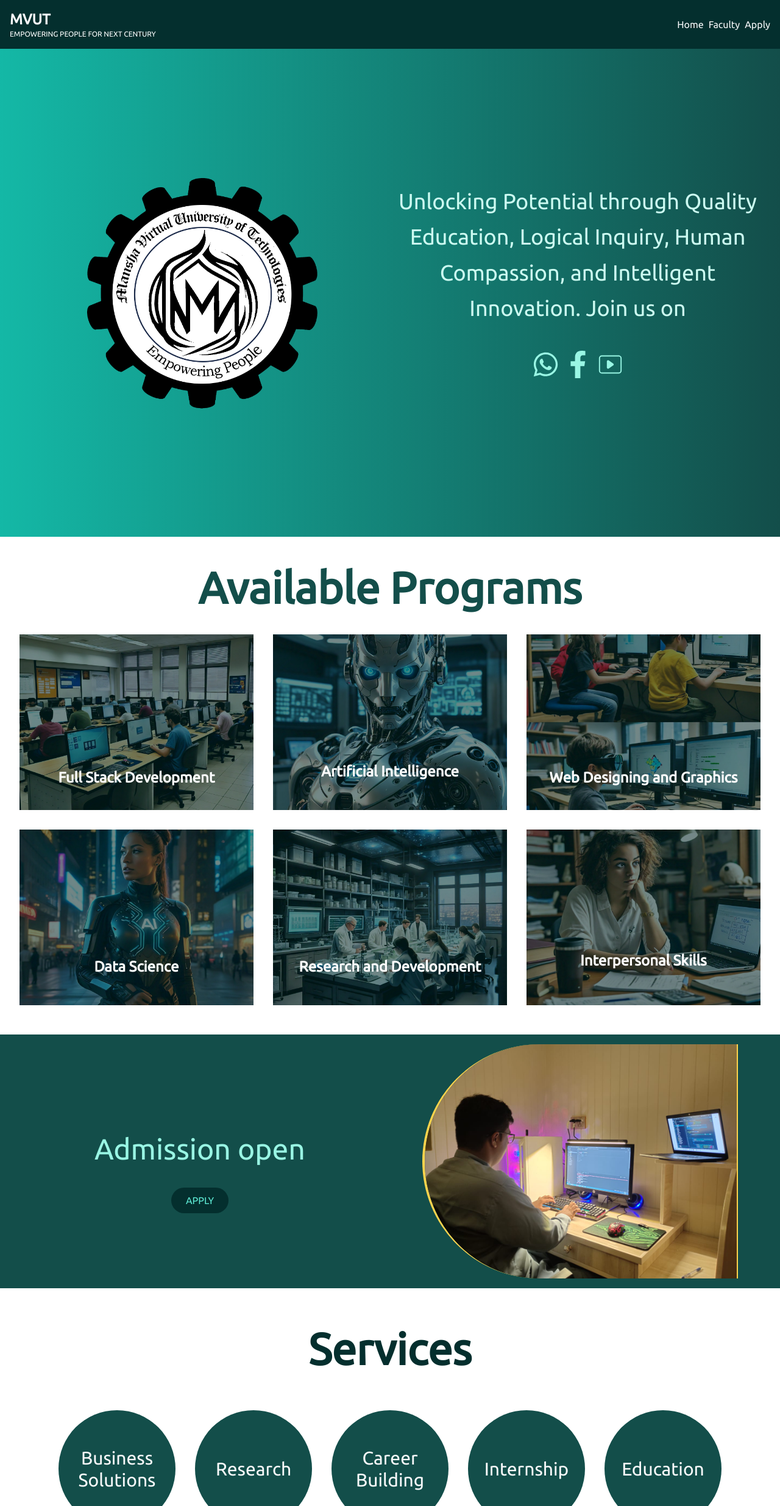
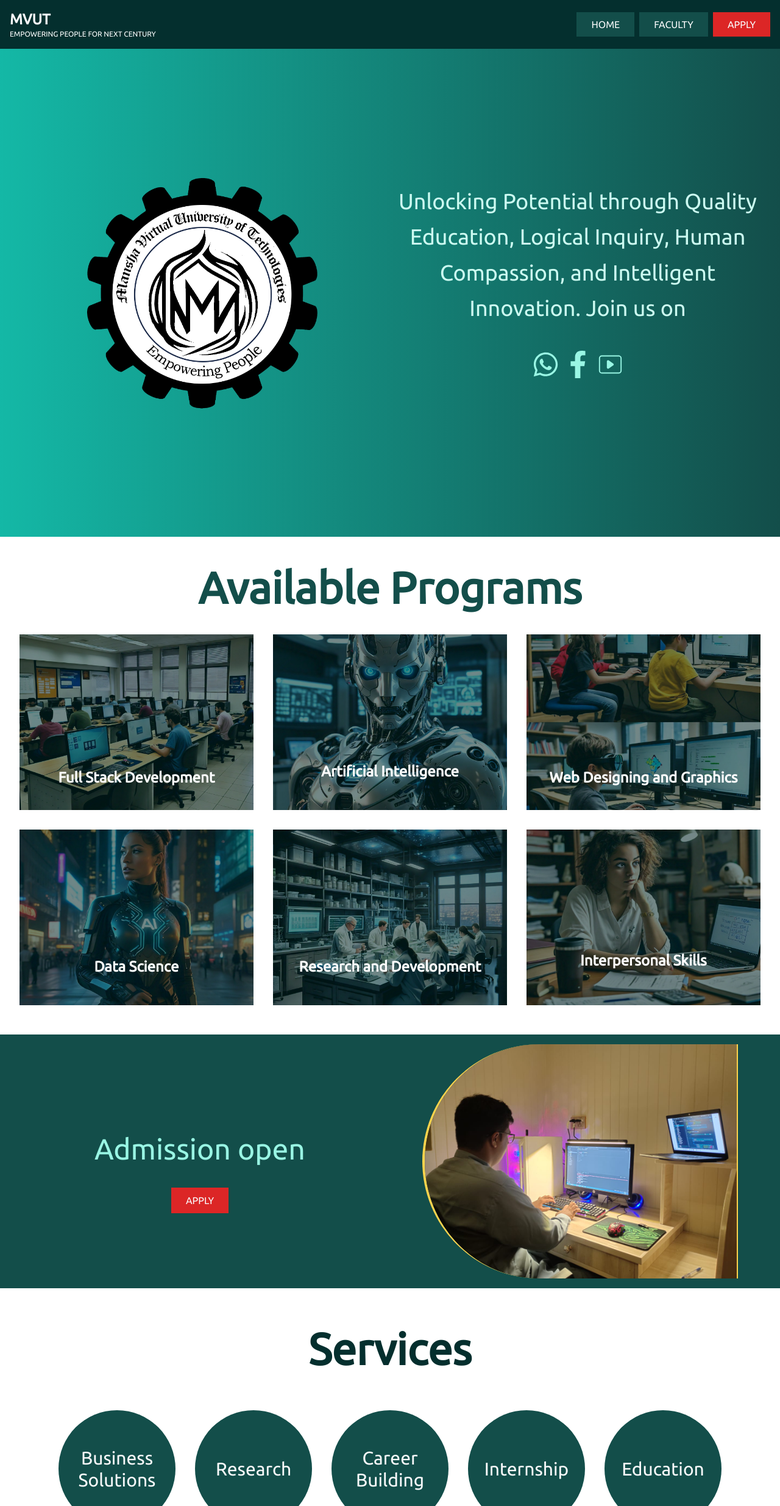
Before and after one commit to mvut/mvut, a Next.js app: page / in a window 1280 px wide. Shown: the top 2469 px of the page at 61% size. Built offline with nearby package versions, Linux system fonts and the light colour scheme.

Commit message:
Faculty v1.2

```diff
--- a/app/components/navbar.tsx
+++ b/app/components/navbar.tsx
@@ -31,10 +31,10 @@ export default function MyHeaderComponent(){
                     <p className={'text-xs text-white uppercase'}>Empowering People for Next Century</p>
                 </div>
                 {/*<p className={'font-bold text-2xl uppercase'}>Mvut</p>*/}
-                    <nav className={'flex items-center justify-center gap-2 '}>
-                        <Link href={'/'}>Home</Link>
-                        <Link href={'/pages/faculty'}>Faculty</Link>
-                        <Link href={'/pages/apply'}>Apply</Link>
+                    <nav className={'flex items-center justify-center gap-2 uppercase'}>
+                        <Link href={'/'} className={'bg-teal-900 rounded-lg py-2 px-6 hover:bg-amber-600'}>Home</Link>
+                        <Link href={'/pages/faculty'} className={'bg-teal-900 rounded-lg py-2 px-6 hover:bg-amber-600'}>Faculty</Link>
+                        <Link href={'/pages/apply'} className={'bg-red-600 rounded-lg py-2 px-6 hover:bg-amber-600'}>Apply</Link>
                     </nav>
             </div>
         </div>
--- a/app/components/slogan.tsx
+++ b/app/components/slogan.tsx
@@ -19,7 +19,7 @@ export default function SloganPage(){
             <div className={'flex items-center justify-center flex-col w-1/2 md:leading-relaxed '}>
                 <p className={'text-xl leading-relaxed text-teal-200 md:text-5xl md:py-10'}> Admission open</p>
                 <div className={'flex items-center justify-center gap-2'}>
-                    <Link href={'/pages/apply'} className={'text-md bg-teal-950 text-teal-300 rounded-full uppercase hover:bg-teal-800 p-2 px-6'}>apply</Link>
+                    <Link href={'/pages/apply'} className={'text-md bg-red-600 text-gray-50 rounded-lg uppercase hover:bg-amber-600 p-2 px-6'}>apply</Link>
                     {/*<Link href={'/pages/faculty'} className={'text-md bg-teal-950 text-teal-300 rounded-full uppercase hover:bg-teal-800 p-2 px-6'}>faculty</Link>*/}
                 </div>
             </div>
--- a/app/pages/faculty/page.tsx
+++ b/app/pages/faculty/page.tsx
@@ -8,6 +8,7 @@ import Daha from '@/public/faculty/daha.jpg';
 import Arshad from '@/public/faculty/arshad.jpg';
 import Gami from '@/public/faculty/gami.jpg';
 import Image from "next/image";
+
 export default function FacultyComponent(){
     return(
         <div className={'container mx-auto flex flex-col items-center justify-center py-6'}>
@@ -15,7 +16,7 @@ export default function FacultyComponent(){
             <div className={'grid grid-cols-1 sm:grid-cols-2 lg:grid-cols-3 justify-center items-start gap-6 px-6 '}>
                 {/*    */}
                 <div
-                    className={'w-auto h-full grid grid-cols-1 transition ease-in-out delay-150 odd:bg-blue-700 even:bg-red-700 p-2 hover:-translate-y-1 hover:scale-110 hover:bg-amber-700 rounded-xl duration-300 '}>
+                    className={'w-auto h-full grid grid-cols-1 transition ease-in-out delay-150 odd:bg-blue-700 even:bg-teal-700 p-2 hover:-translate-y-1 hover:scale-110 hover:bg-amber-700 rounded-xl duration-300 '}>
                     <Image src={ArshadIqbal} alt={''} className={'h-96 w-full'}/>
                     <h2 className={'font-bold text-lg text-white'}>Arshad Iqbal</h2>
                     <p className={'text-xs sm:text-sm md:text-md lg:text-lg text-white'}>
```
